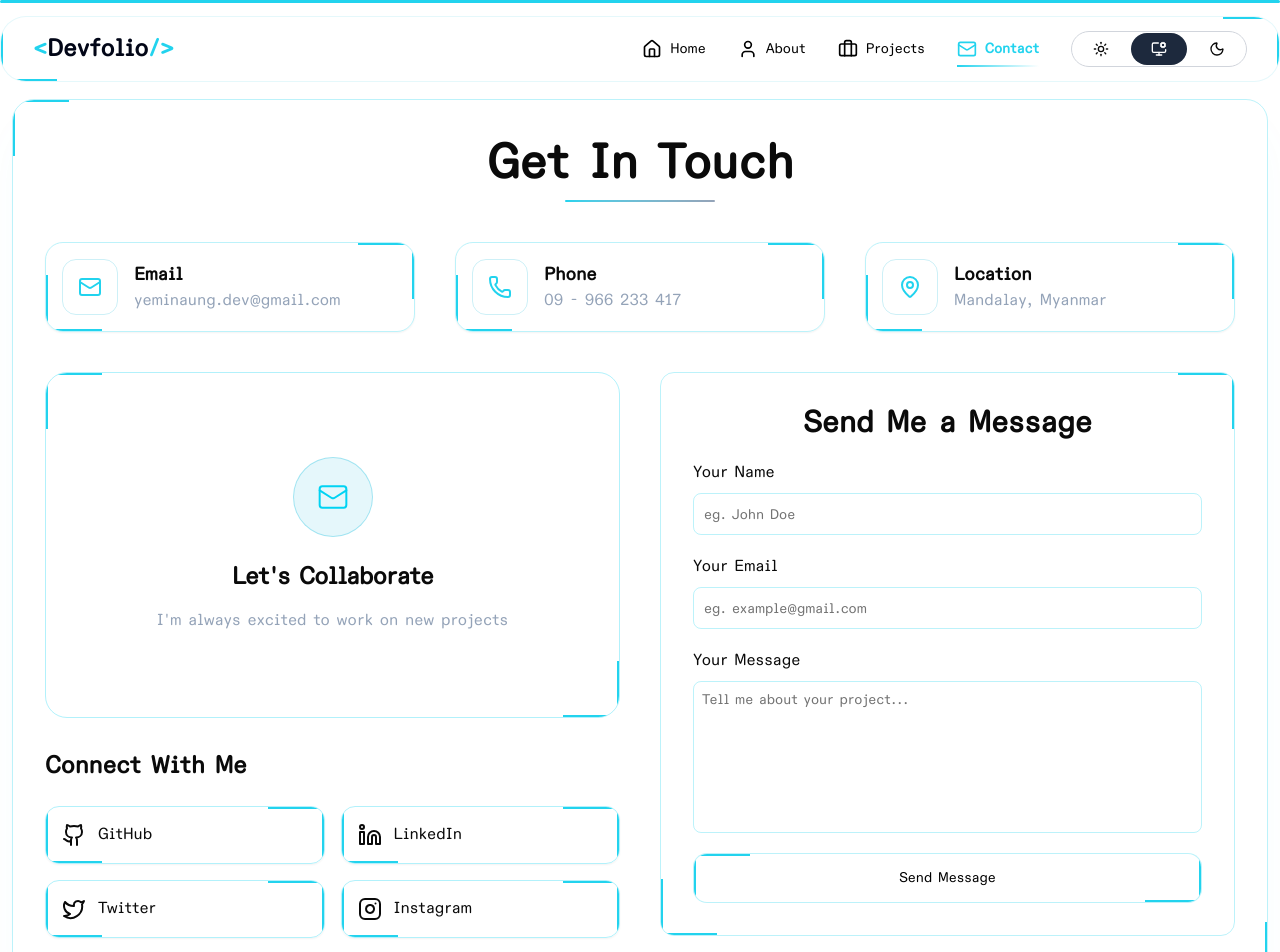
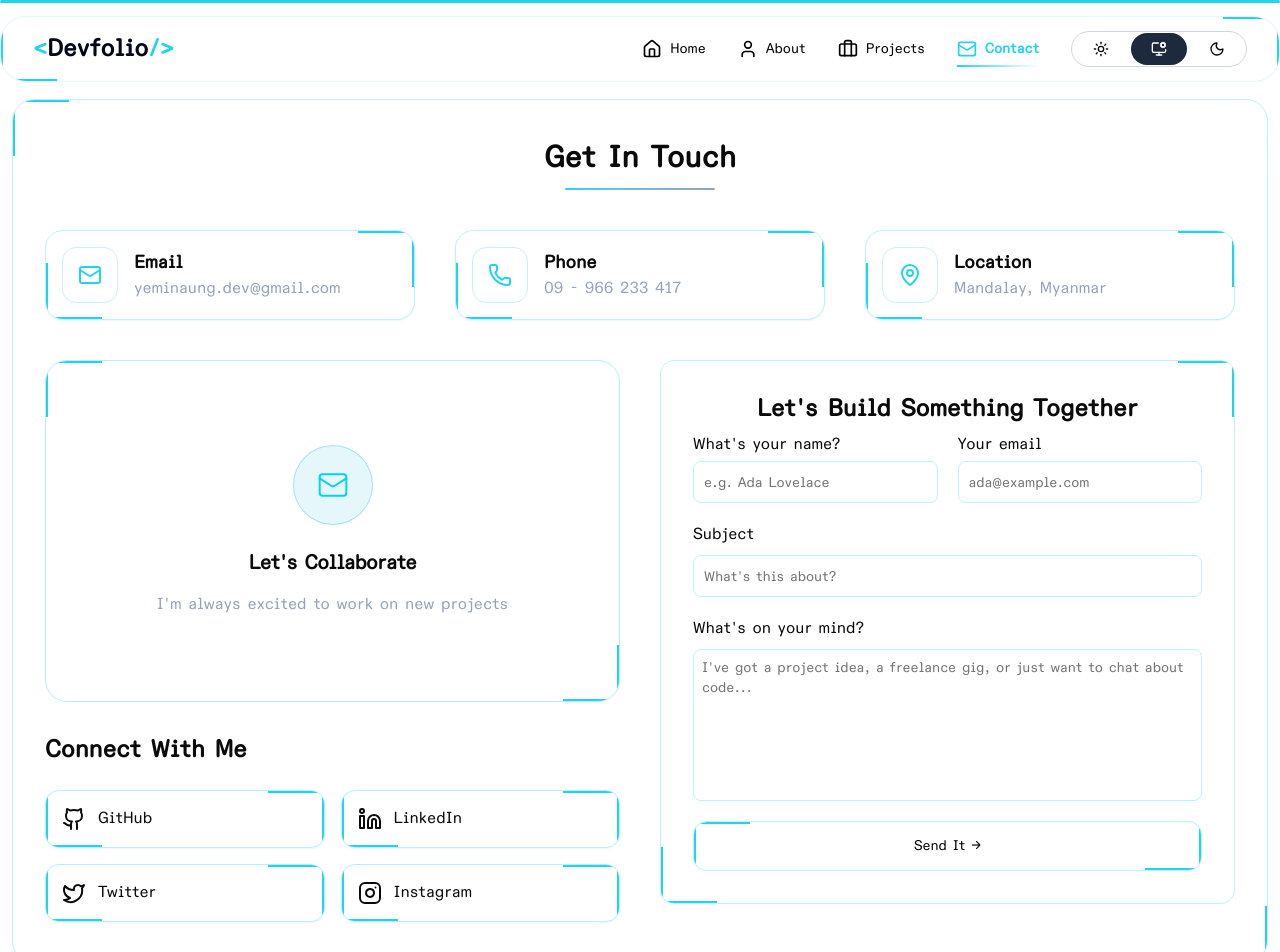
Before and after one commit to mryeminaung/devfolio, a Next.js app: page /contact-me in a window 1280 px wide. Shown: the top 952 px of the page. Built offline with nearby package versions, Linux system fonts and the light colour scheme.

Commit message:
feat: EmailJS integration for contact-form

```diff
--- a/features/about-me/components/skills-slider.tsx
+++ b/features/about-me/components/skills-slider.tsx
@@ -50,7 +50,7 @@ const MarqueeRow = ({
 export default function SkillsSlider() {
 	return (
 		<div className="">
-			<h3 className="text-3xl md:text-4xl dark:text-white text-center my-5">
+			<h3 className="text-xl md:text-2xl dark:text-white text-center my-5">
 				Technical Skills
 			</h3>
 			<MarqueeRow
--- a/features/about-me/components/stats-card.tsx
+++ b/features/about-me/components/stats-card.tsx
@@ -35,7 +35,7 @@ export const StatsCard = ({ achievement, index = 0 }: StatsCardProps) => {
 			<CornerAccent position="top-left" />
 			<CornerAccent position="bottom-right" />
 
-			<h3 className="mb-2 text-xl md:text-2xl font-semibold tracking-tight dark:text-white">
+			<h3 className="mb-2 text-lg md:text-xl font-semibold tracking-tight dark:text-white">
 				{achievement.title}
 			</h3>
 
--- a/features/contact-me/components/collaborate-card.tsx
+++ b/features/contact-me/components/collaborate-card.tsx
@@ -23,7 +23,7 @@ export const CollaborateCard = ({ delay = 0 }: { delay?: number }) => {
 						/>
 					</div>
 
-					<h2 className="mb-4 text-2xl font-bold tracking-tight dark:text-white">
+					<h2 className="mb-4 text-xl font-bold tracking-tight dark:text-white">
 						Let's Collaborate
 					</h2>
 					<p className="text-base text-primary-400">
--- a/features/contact-me/components/contact-form.tsx
+++ b/features/contact-me/components/contact-form.tsx
@@ -4,47 +4,89 @@ import CornerAccent from "@/components/corner-accent";
 import { Button } from "@/components/ui/button";
 import { Input } from "@/components/ui/input";
 import { Textarea } from "@/components/ui/textarea";
+import {
+	EMAILJS_PUBLIC_KEY,
+	EMAILJS_SERVICE_ID,
+	EMAILJS_TEMPLATE_ID,
+} from "@/features/contact-me/constants/emailjs";
+import emailjs from "@emailjs/browser";
 import { motion, useReducedMotion } from "motion/react";
-import { useState } from "react";
+import { useEffect, useRef, useState } from "react";
 
 export default function ContactForm({ delay = 0 }: { delay?: number }) {
 	const prefersReducedMotion = useReducedMotion();
+	const formRef = useRef<HTMLFormElement>(null);
 	const [isSubmitted, setIsSubmitted] = useState(false);
+	const [isLoading, setIsLoading] = useState(false);
+	const [error, setError] = useState<string | null>(null);
 
-	const handleSubmit = (e: React.FormEvent<HTMLFormElement>) => {
+	useEffect(() => {
+		if (!isSubmitted) return;
+		const timer = setTimeout(() => setIsSubmitted(false), 5000);
+		return () => clearTimeout(timer);
+	}, [isSubmitted]);
+
+	const handleSubmit = async (e: React.FormEvent<HTMLFormElement>) => {
 		e.preventDefault();
-		const form = e.currentTarget;
+		if (!formRef.current) return;
+
+		setIsLoading(true);
+		setError(null);
+
+		const form = formRef.current;
 		const formData = new FormData(form);
-		const data = Object.fromEntries(formData.entries());
-		console.log("Contact form submission:", data);
+
+		try {
+			const result = await emailjs.send(
+				EMAILJS_SERVICE_ID,
+				EMAILJS_TEMPLATE_ID,
+				{
+					title: formData.get("title"),
+					from_name: formData.get("name"),
+					from_email: formData.get("email"),
+					message: formData.get("message"),
+				},
+				EMAILJS_PUBLIC_KEY,
+			);
 			setIsSubmitted(true);
 			form.reset();
+		} catch {
+			setError(
+				"Couldn't send your message. Try reaching me directly at yeminaung.dev@gmail.com",
+			);
+		} finally {
+			setIsLoading(false);
+		}
 	};
 
-	if (prefersReducedMotion) {
-		return (
-			<div className="border overflow-hidden relative border-secondary-400/30 p-5 md:p-8 rounded-xl dark:bg-primary-950 dark:text-white transform-gpu">
-				<CornerAccent position="top-right" />
-				<CornerAccent position="bottom-left" />
-
-				<h3 className="text-center text-2xl md:text-3xl mb-5 font-semibold">
-					Send Me a Message
+	const formContent = (
+		<>
+			<h3 className="text-center text-xl md:text-2xl mb-2 font-semibold">
+				Let's Build Something Together
 			</h3>
 			{isSubmitted && (
 				<div className="mb-4 p-3 rounded-lg bg-green-500/10 border border-green-500/30 text-green-700 dark:text-green-300 text-sm text-center">
-						Thank you! Your message has been sent successfully.
+					🎉 Awesome — your message is on its way! I'll get back to you soon.
 				</div>
 			)}
+
+			{error && (
+				<div className="mb-4 p-3 rounded-lg bg-red-500/10 border border-red-500/30 text-red-700 dark:text-red-300 text-sm text-center">
+					{error}
+				</div>
+			)}
+
 			<form
+				ref={formRef}
 				autoComplete="off"
-					method="post"
 				onSubmit={handleSubmit}
 				className="flex flex-col gap-5">
-					<div className="flex flex-col gap-1 space-y-1">
+				<div className="flex flex-col sm:flex-row gap-5">
+					<div className="flex flex-col gap-1 flex-1">
 						<label
 							htmlFor="name"
 							className="font-medium text-sm md:text-base">
-							Your Name
+							What's your name?
 						</label>
 						<Input
 							className="rounded-md focus:ring-secondary-400! border border-secondary-400/30"
@@ -52,14 +94,14 @@ export default function ContactForm({ delay = 0 }: { delay?: number }) {
 							id="name"
 							name="name"
 							required
-							placeholder="eg. John Doe"
+							placeholder="e.g. Ada Lovelace"
 						/>
 					</div>
-					<div className="flex flex-col gap-1 space-y-1">
+					<div className="flex flex-col gap-1 flex-1">
 						<label
 							htmlFor="email"
 							className="font-medium text-sm md:text-base">
-							Your Email
+							Your email
 						</label>
 						<Input
 							className="rounded-md focus:ring-secondary-400! border border-secondary-400/30"
@@ -67,31 +109,57 @@ export default function ContactForm({ delay = 0 }: { delay?: number }) {
 							id="email"
 							name="email"
 							required
-							placeholder="eg. example@gmail.com"
+							placeholder="ada@example.com"
+						/>
+					</div>
+				</div>
+				<div className="flex flex-col gap-1 space-y-1">
+					<label
+						htmlFor="title"
+						className="font-medium text-sm md:text-base">
+						Subject
+					</label>
+					<Input
+						className="rounded-md focus:ring-secondary-400! border border-secondary-400/30"
+						type="text"
+						id="title"
+						name="title"
+						required
+						placeholder="What's this about?"
 					/>
 				</div>
 				<div className="flex flex-col gap-1 space-y-1">
 					<label
 						htmlFor="message"
 						className="font-medium text-sm md:text-base">
-							Your Message
+						What's on your mind?
 					</label>
 					<Textarea
 						id="message"
 						name="message"
 						required
 						className="border border-secondary-400/30 min-h-38 focus:ring-secondary-400! rounded-md p-2 resize-none"
-							placeholder="Tell me about your project..."
+						placeholder="I've got a project idea, a freelance gig, or just want to chat about code..."
 					/>
 				</div>
 				<Button
 					type="submit"
-						className="py-6 hover:cursor-pointer rounded-xl border border-secondary-400/30 relative overflow-hidden hover:bg-gray-100 dark:bg-primary-900 dark:hover:bg-primary-950 bg-white font-medium text-black dark:text-white">
+					disabled={isLoading}
+					className="py-6 hover:cursor-pointer rounded-xl border border-secondary-400/30 relative overflow-hidden hover:bg-gray-100 dark:bg-primary-900 dark:hover:bg-primary-950 bg-white font-medium text-black dark:text-white disabled:opacity-50 disabled:cursor-not-allowed">
 					<CornerAccent position="top-left" />
 					<CornerAccent position="bottom-right" />
-						Send Message
+					{isLoading ? "Sending..." : "Send It →"}
 				</Button>
 			</form>
+		</>
+	);
+
+	if (prefersReducedMotion) {
+		return (
+			<div className="border overflow-hidden relative border-secondary-400/30 p-5 md:p-8 rounded-xl dark:bg-primary-950 dark:text-white transform-gpu">
+				<CornerAccent position="top-right" />
+				<CornerAccent position="bottom-left" />
+				{formContent}
 			</div>
 		);
 	}
@@ -105,72 +173,7 @@ export default function ContactForm({ delay = 0 }: { delay?: number }) {
 			className="border overflow-hidden relative border-secondary-400/30 p-5 md:p-8 rounded-xl dark:bg-primary-950 dark:text-white transform-gpu">
 			<CornerAccent position="top-right" />
 			<CornerAccent position="bottom-left" />
-
-			<h3 className="text-center text-2xl md:text-3xl mb-5 font-semibold">
-				Send Me a Message
-			</h3>
-			{isSubmitted && (
-				<div className="mb-4 p-3 rounded-lg bg-green-500/10 border border-green-500/30 text-green-700 dark:text-green-300 text-sm text-center">
-					Thank you! Your message has been sent successfully.
-				</div>
-			)}
-			<form
-				autoComplete="off"
-				method="post"
-				onSubmit={handleSubmit}
-				className="flex flex-col gap-5">
-				<div className="flex flex-col gap-1 space-y-1">
-					<label
-						htmlFor="name"
-						className="font-medium text-sm md:text-base">
-						Your Name
-					</label>
-					<Input
-						className="rounded-md focus:ring-secondary-400! border border-secondary-400/30"
-						type="text"
-						id="name"
-						name="name"
-						required
-						placeholder="eg. John Doe"
-					/>
-				</div>
-				<div className="flex flex-col gap-1 space-y-1">
-					<label
-						htmlFor="email"
-						className="font-medium text-sm md:text-base">
-						Your Email
-					</label>
-					<Input
-						className="rounded-md focus:ring-secondary-400! border border-secondary-400/30"
-						type="email"
-						id="email"
-						name="email"
-						required
-						placeholder="eg. example@gmail.com"
-					/>
-				</div>
-				<div className="flex flex-col gap-1 space-y-1">
-					<label
-						htmlFor="message"
-						className="font-medium text-sm md:text-base">
-						Your Message
-					</label>
-					<Textarea
-						id="message"
-						name="message"
-						required
-						className="border border-secondary-400/30 min-h-38 focus:ring-secondary-400! rounded-md p-2 resize-none"
-						placeholder="Tell me about your project..."
-					/>
-				</div>
-				<Button
-					type="submit"
-					className="py-6 hover:cursor-pointer rounded-xl border border-secondary-400/30 relative overflow-hidden hover:bg-gray-100 dark:bg-primary-900 dark:hover:bg-primary-950 bg-white font-medium text-black dark:text-white">
-					<CornerAccent position="top-left" />
-					<CornerAccent position="bottom-right" />
-					Send Message
-				</Button>
-			</form>
+			{formContent}
 		</motion.div>
 	);
 }
--- /dev/null
+++ b/features/contact-me/constants/emailjs.ts
@@ -0,0 +1,3 @@
+export const EMAILJS_SERVICE_ID = "service_a3ykm8r";
+export const EMAILJS_TEMPLATE_ID = "template_o5ulzbd";
+export const EMAILJS_PUBLIC_KEY = "EUBNPMYgvJAXnpyrc";
--- a/features/contact-me/contact-me.tsx
+++ b/features/contact-me/contact-me.tsx
@@ -12,7 +12,7 @@ export default function ContactMePage() {
 	return (
 		<section>
 			<div className="flex flex-col mb-10 gap-y-3">
-				<h2 className="text-3xl md:text-5xl font-semibold text-center dark:text-white">
+				<h2 className="text-2xl md:text-3xl font-semibold text-center dark:text-white">
 					Get In Touch
 				</h2>
 				<Underline />
--- a/features/home/components/featured-project.tsx
+++ b/features/home/components/featured-project.tsx
@@ -16,7 +16,7 @@ export default function FeaturedProject() {
 		return (
 			<div>
 				<div className="flex flex-col mb-10 gap-y-3">
-					<h2 className="text-3xl md:text-4xl font-semibold text-center dark:text-white">
+					<h2 className="text-2xl md:text-3xl font-semibold text-center dark:text-white">
 						Featured Project
 					</h2>
 					<Underline />
@@ -100,7 +100,7 @@ export default function FeaturedProject() {
 	return (
 		<div>
 			<div className="flex flex-col mb-10 gap-y-3">
-				<h2 className="text-3xl md:text-4xl font-semibold text-center dark:text-white">
+				<h2 className="text-2xl md:text-3xl font-semibold text-center dark:text-white">
 					Featured Project
 				</h2>
 				<Underline />
--- a/features/home/components/skill-expertise.tsx
+++ b/features/home/components/skill-expertise.tsx
@@ -28,7 +28,7 @@ export default function SkillExpertise() {
 	return (
 		<div>
 			<div className="flex flex-col mb-10 gap-y-3">
-				<h2 className="text-3xl md:text-4xl font-semibold text-center dark:text-white">
+				<h2 className="text-2xl md:text-3xl font-semibold text-center dark:text-white">
 					Core Expertise
 				</h2>
 				<Underline />
--- a/features/projects/components/project-card.tsx
+++ b/features/projects/components/project-card.tsx
@@ -49,7 +49,7 @@ export const ProjectCard = ({ project, index = 0, onClick }: ProjectProps) => {
 				</div>
 
 				<div className="px-6 py-4">
-					<h3 className="mb-2 text-xl md:text-2xl font-semibold dark:text-white">
+					<h3 className="mb-2 text-lg md:text-xl font-semibold dark:text-white">
 						{project.title}
 					</h3>
 					<p className="mb-6 line-clamp-2 text-sm dark:text-primary-400">
@@ -119,7 +119,7 @@ export const ProjectCard = ({ project, index = 0, onClick }: ProjectProps) => {
 			</div>
 
 			<div className="px-6 py-4">
-				<h3 className="mb-2 text-xl md:text-2xl font-semibold dark:text-white">
+				<h3 className="mb-2 text-lg md:text-xl font-semibold dark:text-white">
 					{project.title}
 				</h3>
 				<p className="mb-6 line-clamp-2 text-sm dark:text-primary-400">
--- a/features/projects/projects-page.tsx
+++ b/features/projects/projects-page.tsx
@@ -35,7 +35,7 @@ export default function ProjectsPage() {
 	return (
 		<section className="">
 			<div className="flex flex-col mb-10 gap-y-3">
-				<h2 className="text-3xl md:text-5xl font-semibold text-center dark:text-white">
+				<h2 className="text-2xl md:text-3xl font-semibold text-center dark:text-white">
 					Projects
 				</h2>
 				<Underline />
--- a/package.json
+++ b/package.json
@@ -10,6 +10,7 @@
   },
   "dependencies": {
     "@base-ui/react": "^1.3.0",
+    "@emailjs/browser": "^4.4.1",
     "class-variance-authority": "^0.7.1",
     "clsx": "^2.1.1",
     "lucide-react": "^0.577.0",
```
Also changed, not shown: features/about-me/about-me.tsx (+4 -4 lines), 1 other file (tests, documents, lock files or other folders). Lines whose indentation alone changed are shown as unchanged.
